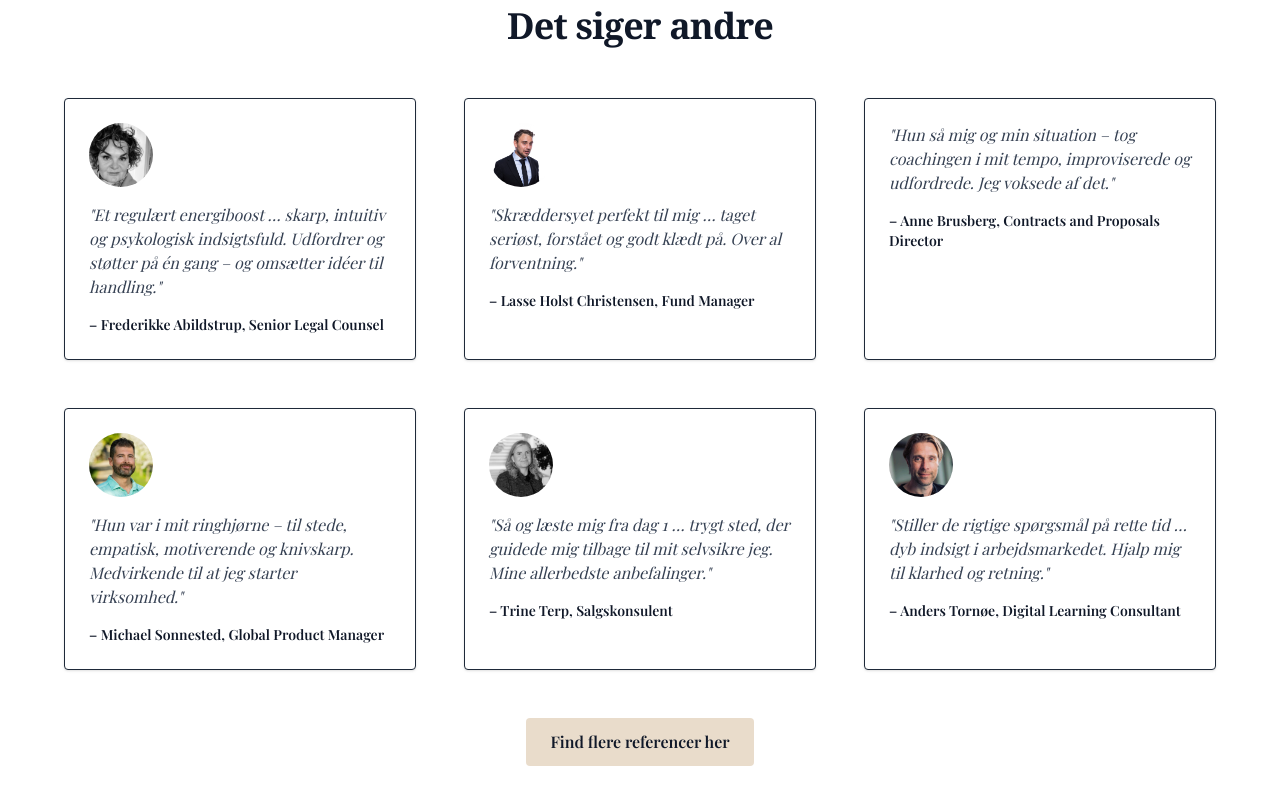
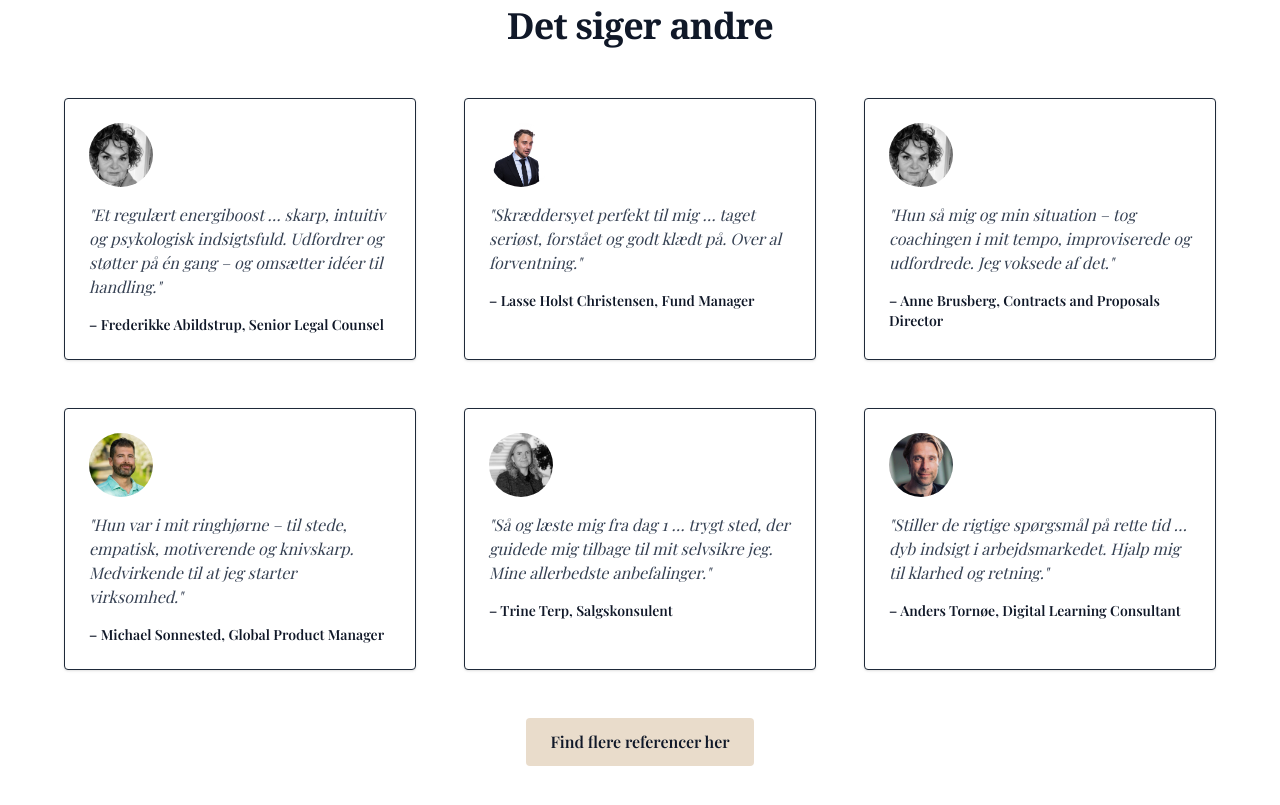
Before and after one commit to nordic-agency/marielouisestokholm, a Next.js app: page / in a window 1280 px wide. Shown: the part 5660-6465 px from the top of the page. Built offline with nearby package versions, Linux system fonts and the light colour scheme.

Commit message:
V2 Revision: Added placeholder image for Anne Brusberg testimonial

```diff
--- a/src/app/page.tsx
+++ b/src/app/page.tsx
@@ -55,7 +55,8 @@ export default function Home() {
     },
     {
       quote: "Hun så mig og min situation – tog coachingen i mit tempo, improviserede og udfordrede. Jeg voksede af det.",
-      name: "Anne Brusberg, Contracts and Proposals Director"
+      name: "Anne Brusberg, Contracts and Proposals Director",
+      image: "/images/testomonials/placeholder.jpg"
     },
     {
       quote: "Hun var i mit ringhjørne – til stede, empatisk, motiverende og knivskarp. Medvirkende til at jeg starter virksomhed.",
```
Also changed, not shown: public/images/testomonials/placeholder.jpg (added).
